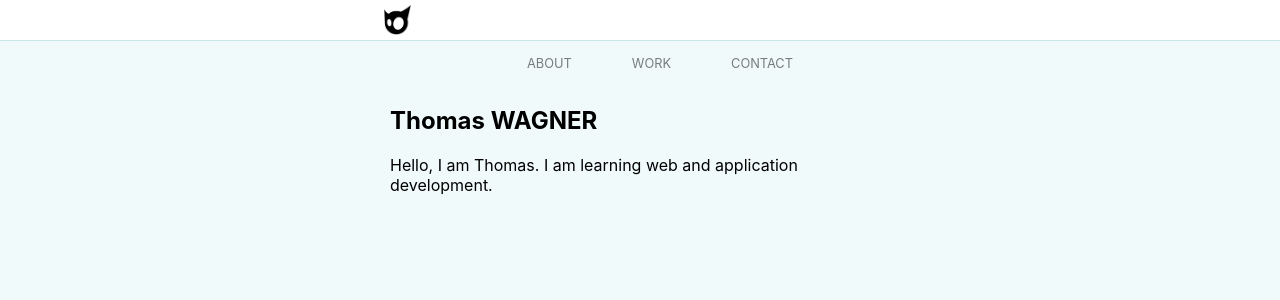
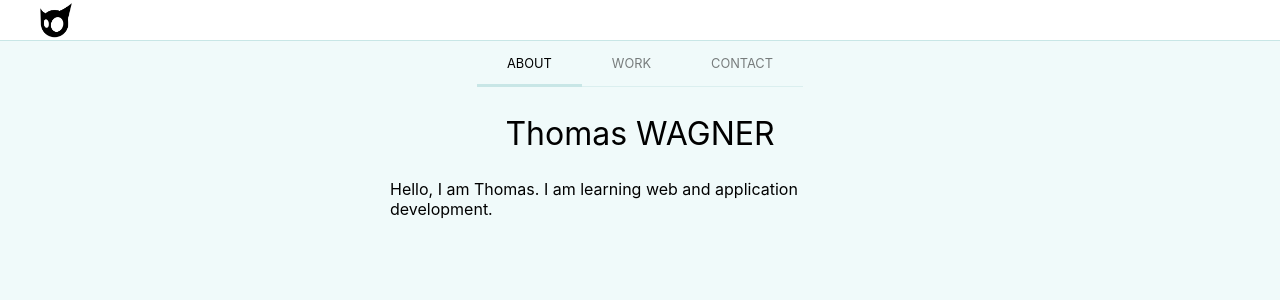
Before and after one commit to gnomeWarthas/Presente, a React (Create React App) app: page / in a window 1280 px wide. Shown: the top 300 px of the page. Built offline with nearby package versions, Linux system fonts and the light colour scheme.

Commit message:
First animation for navigation menu change

```diff
--- a/src/App.css
+++ b/src/App.css
@@ -19,6 +19,7 @@ nav{
 }
 nav > ul{
   margin:0px;
+  padding:0px;
   display:flex;
   justify-content:center;
 }
@@ -27,21 +28,30 @@ nav li{
   padding: 15px 30px;
   font-size:0.8em;
   opacity:0.5;
+  border-bottom: 1px solid var(--background-color-more);
 }
 nav li:hover{
   cursor: pointer;
   opacity:1;
+  padding-bottom:13px;
+  border-bottom: 3px solid var(--background-color-more);
+}
+.currentNav{
+  opacity:1;
+  padding-bottom:13px;
+  border-bottom: 3px solid var(--background-color-more);
 }
 #logo{
   background-color:white;
   border-bottom: 1px solid var(--background-color-more);
   display:flex;
   align-items:center;
+  justify-content: flex-start;
   height:40px;
 }
 #logo > img{
-  margin-left:30vw;
-  max-height:30px;
+  margin-left:40px;
+  max-height:35px;
   border:none;
 }
 /** SECTIONS **/
@@ -50,6 +60,11 @@ section{
   background-color: var(--background-color);
   width:500px;
   height: 70vh;
+}
+section h1{
+  text-align:center;
+  font-weight: 400;
+  font-size: 2em;
 }
 /** ANIMATIONS **/
 .fadeInLeft {
--- a/src/App.js
+++ b/src/App.js
@@ -35,6 +35,9 @@ class App extends React.Component {
     this.state.sections.forEach(x=>{
       if (parseInt(e.target.id[3])===x.number){
         if (x.number !== this.state.displayedSection[0]){
+          // menu animation
+          document.getElementsByClassName('currentNav').item(0).classList.remove('currentNav')
+          e.target.classList.add('currentNav')
           // hide the previous displayed section
           const previousSection = this.state.displayedSection[1]
           const [outDirection, inDirection] = (this.state.displayedSection[0] < parseInt(e.target.id[3]))?['fadeOutLeft','fadeInRight']:['fadeOutRight','fadeInLeft']
@@ -59,7 +62,7 @@ class App extends React.Component {
     })
     const navs = this.state.sections.map(x=>{
       return(
-        <li id={"nav" +x.number+x.id} key={x.number} onClick={this.handleNavClick}>
+        <li id={"nav" +x.number+x.id} key={x.number} onClick={this.handleNavClick} class={(x.number===1)?'currentNav':''}>
          {x.id.toUpperCase()}
         </li>
       )
```
